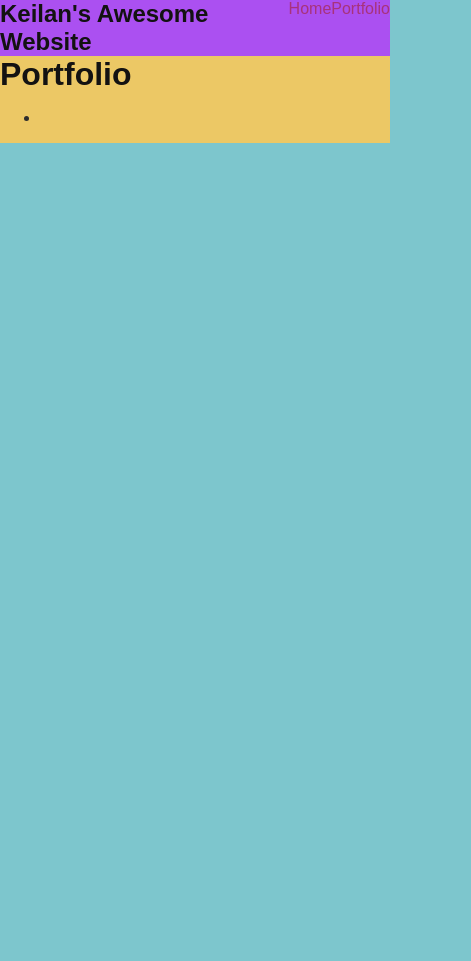
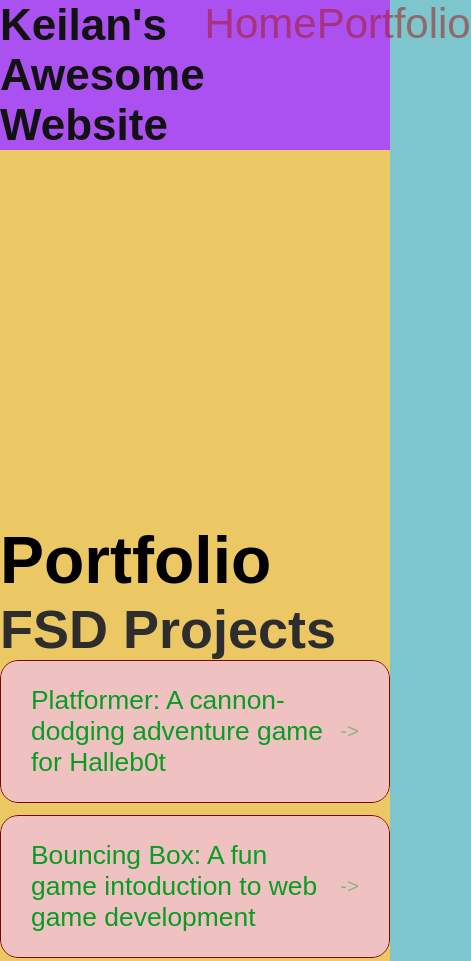
Before and after one commit to Keilan-prog/Keilan-prog.github.io, a plain HTML site: page portfolio.html in a window 390 px wide. Shown: the top 961 px of the page, 471 px wide, since content can reach past the window. Before the commit the page ends 844 px from the top, so only its background shows below. Drawn offline with Linux system fonts and the light colour scheme.

Commit message:
add portfolio page to website

```diff
--- a/portfolio.html
+++ b/portfolio.html
@@ -2,10 +2,12 @@
 <html>
   <head>
   <title>Keilan's Awesome Website</title>
-  <link rel="stylesheet" href="style.css"/>
+  <link rel="stylesheet"
+  href="style.css" />
 </head>
 
 <body>
+
   <div id="all-contents">
 
 <nav>
@@ -24,10 +26,19 @@
 <main>
 <div class="content">
   <h1>Portfolio</h1>
+  <h3>FSD Projects</h3>
   <ul id="portfolio">
     <li>
+      <a href="fsd-projects/platformer/">Platformer: A cannon-dodging adventure game for Halleb0t</a>
+    </li>
+    <li>
+      <a href="fsd-projects/bouncing-box/">Bouncing Box: A fun game intoduction to web game development</a>
+    </li>
+    <li>
+      <a href="fsd-prohects/circularity/">Circularity: A poetic motion experiment with circles</a>
+    </li>
+    </ul>
 
-  <!- - ASD Projects will go here - ->
 </div>
 </main>
 </div>
--- a/style.css
+++ b/style.css
@@ -192,3 +192,108 @@ h2, h3 {
   padding: 10;
   margin-bottom: 20;
 }
+
+/* Portfolio styles */
+
+.content h1 {
+  color: black;
+}
+
+#portfolio {
+  list-style: none;
+  margin: 0;
+  padding: 0;
+  width: 100%;
+  display: flex;
+  flex-direction: column;
+  gap: 8px;
+}
+
+#portfolio li {
+  border-radius: 12px;
+  overflow: hidden;
+}
+
+#portfolio a {
+  display: flex;
+  justify-content: space-between;
+  align-items: center;
+  text-decoration: none;
+  color: #069e22;
+  padding: 16px 20px;
+  font-size: 1.1rem;
+  font-weight: 500;
+  background: #efc1c1;
+  border: 1px solid #7f0404;
+  border-radius: 12px;
+  transition: background 0.25s ease, color 0.25s ease, transform 0.25s ease;
+}
+
+#portfolio a:hover {
+  background: #000;
+  color: #1ed7cb;
+  transform: translateX(4px);
+}
+
+#portfolio a::after {
+  content: "->";
+  font-size: 0.85rem;
+  opacity: 0.4;
+  transition: opacity 0.25s ease;
+  white-space: nowrap;
+}
+
+#portfolio a:hover::after {
+  opacity: 1;
+}
+
+/* responsive web design */
+
+@media screen and (min-width: 120px) and (max-width: 1080px) {
+  main {
+    height: 100ch;
+    zoom: 1.5;
+    display: grid;
+  }
+
+  h1 {
+    font-size: 44px;
+  }
+
+  h2 {
+    font-size: 42px;
+  }
+
+  h3 {
+    font-size: 36px;
+  }
+
+  #all-contents {
+    height: 100ch;
+    margin: none;
+  }
+
+  a {
+    font-size: 42px;
+  }
+
+  .sidebar {
+    margin-right: 0px;
+    justify-content: center;
+    align-items: center;
+  }
+
+  .sidebar-img {
+    width: 100%;
+  }
+
+  p,
+  li {
+    font-size: 24px;
+  }
+
+  .content {
+    align-content: center;
+    justify-content: center;
+  }
+}
```
